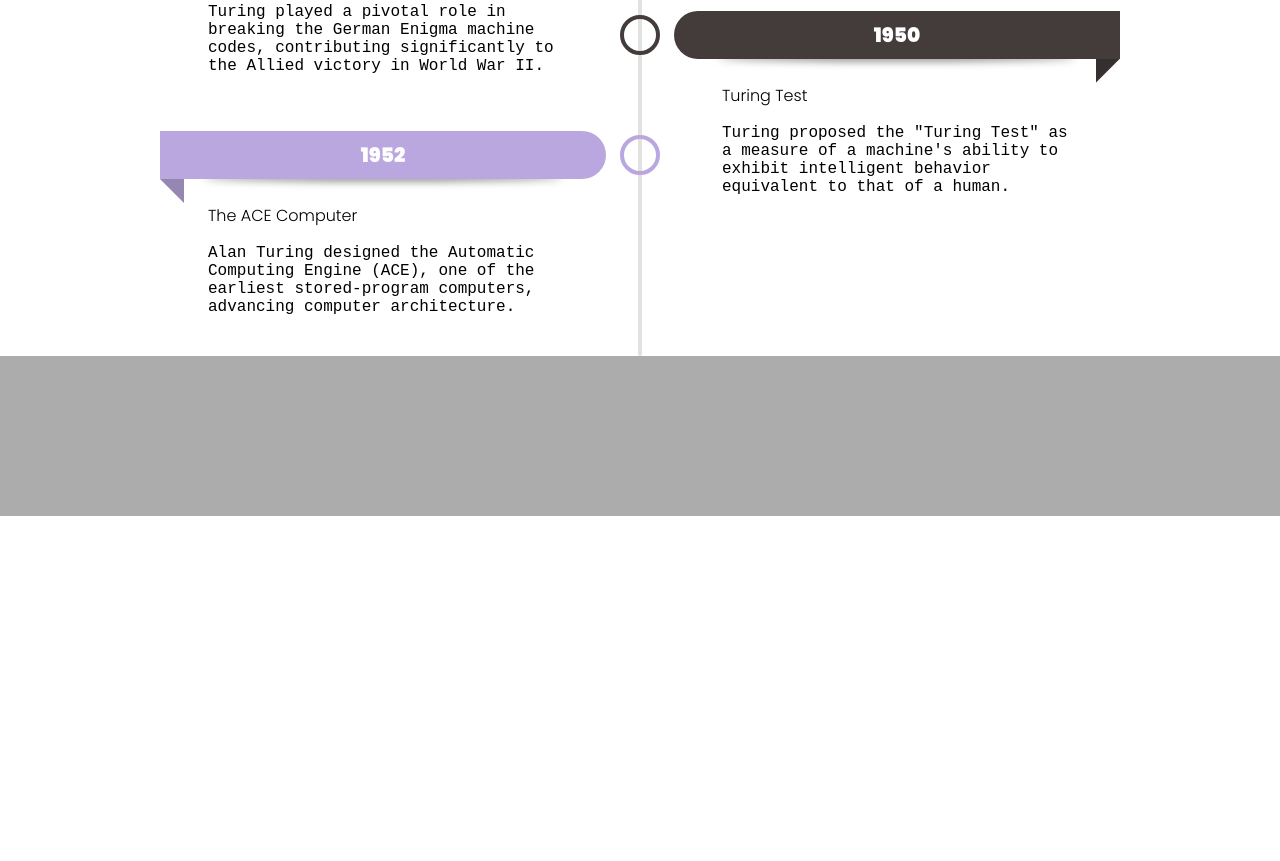
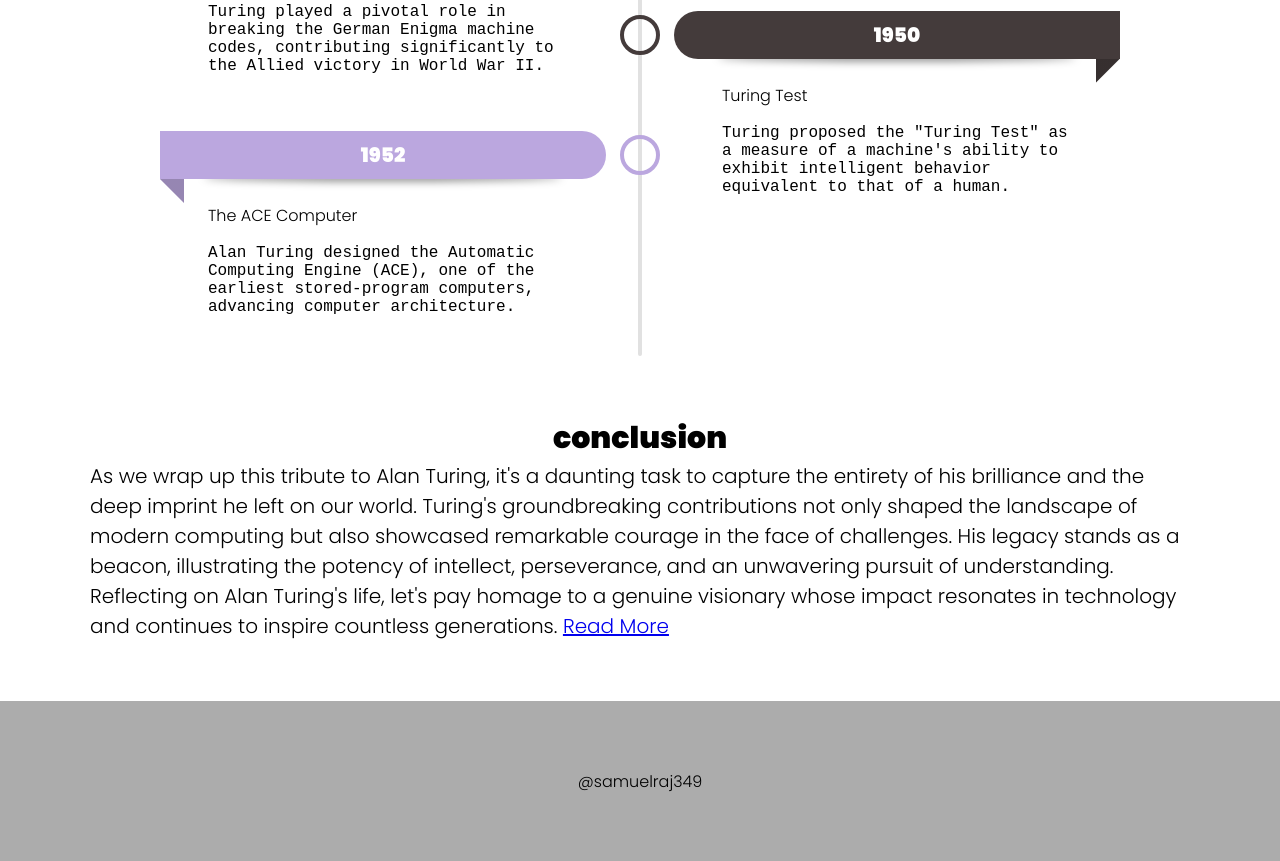
Before and after one commit to sam-349/Alan-Tribute_page, a plain HTML site: page index.html in a window 1280 px wide. Shown: the part 1684-2545 px from the top of the page. Before the commit the page ends 2200 px from the top, so only its background shows below. Drawn offline with Linux system fonts and the light colour scheme.

Commit message:
final commit

```diff
--- a/index.html
+++ b/index.html
@@ -55,9 +55,12 @@
         </li>
         </ul>
     </section>
-
+    <div class="conclusion">
+        <h2>conclusion</h2>
+        <p>As we wrap up this tribute to Alan Turing, it's a daunting task to capture the entirety of his brilliance and the deep imprint he left on our world. Turing's groundbreaking contributions not only shaped the landscape of modern computing but also showcased remarkable courage in the face of challenges. His legacy stands as a beacon, illustrating the potency of intellect, perseverance, and an unwavering pursuit of understanding. Reflecting on Alan Turing's life, let's pay homage to a genuine visionary whose impact resonates in technology and continues to inspire countless generations. <a href="https://en.wikipedia.org/wiki/Alan_Turing">Read More</a></p>
+    </div>
     <footer>
-
+        <p>@samuelraj349</p>
     </footer>
 
     <script src="script.js"></script>
```
